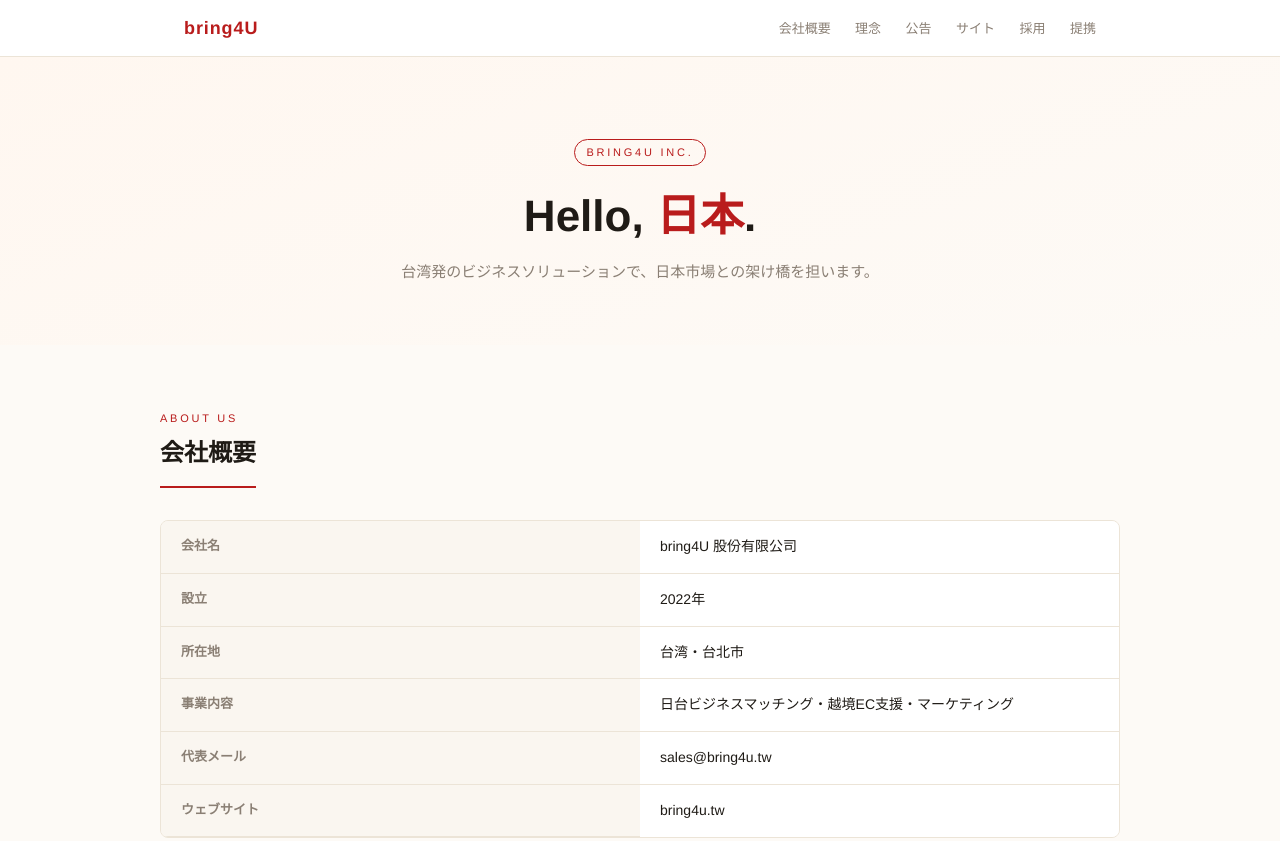
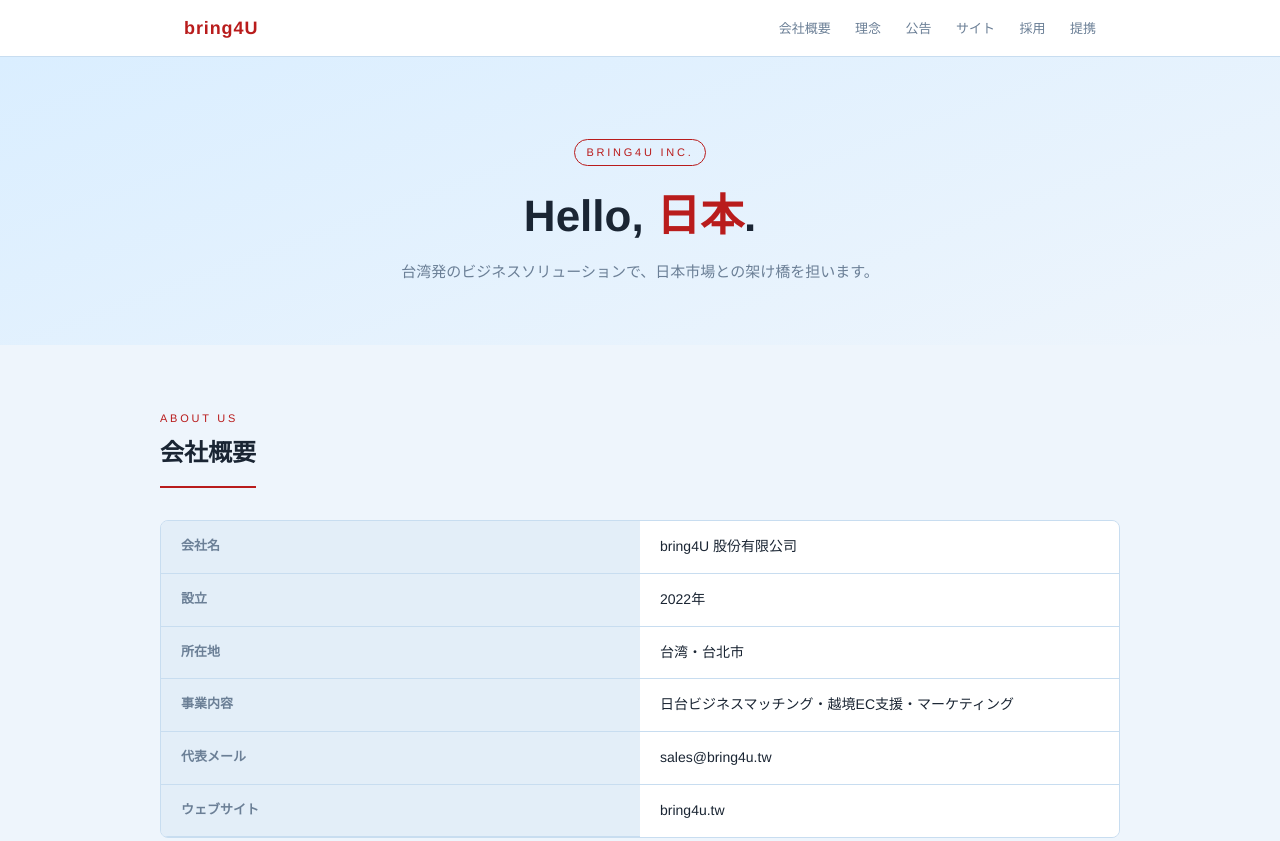
Before and after one commit to bring4uSales/202605-demo-site, a plain HTML site: page index.html in a window 1280 px wide. Shown: the top 841 px of the page. Drawn offline with Linux system fonts and the light colour scheme.

Commit message:
Update index.html

```diff
--- a/index.html
+++ b/index.html
@@ -6,14 +6,14 @@
   <title>bring4U — 日本形象サイト</title>
   <style>
     :root {
-      --bg: #fdfaf6;
-      --ink: #1f1b16;
+      --bg: #eef5fc;
+      --ink: #1a2533;
       --accent: #b91c1c;
       --accent-light: #fee2e2;
-      --muted: #8a7f74;
-      --border: #ece4d7;
+      --muted: #6b7f96;
+      --border: #c8ddf0;
       --card-bg: #ffffff;
-      --section-bg: #faf6f0;
+      --section-bg: #e3eef8;
     }
 
     * { box-sizing: border-box; margin: 0; padding: 0; }
@@ -70,7 +70,7 @@
     .hero {
       text-align: center;
       padding: 80px 24px 60px;
-      background: linear-gradient(160deg, #fff7f0 0%, var(--bg) 100%);
+      background: linear-gradient(160deg, #daeeff 0%, var(--bg) 100%);
     }
 
     .hero .badge {
```
